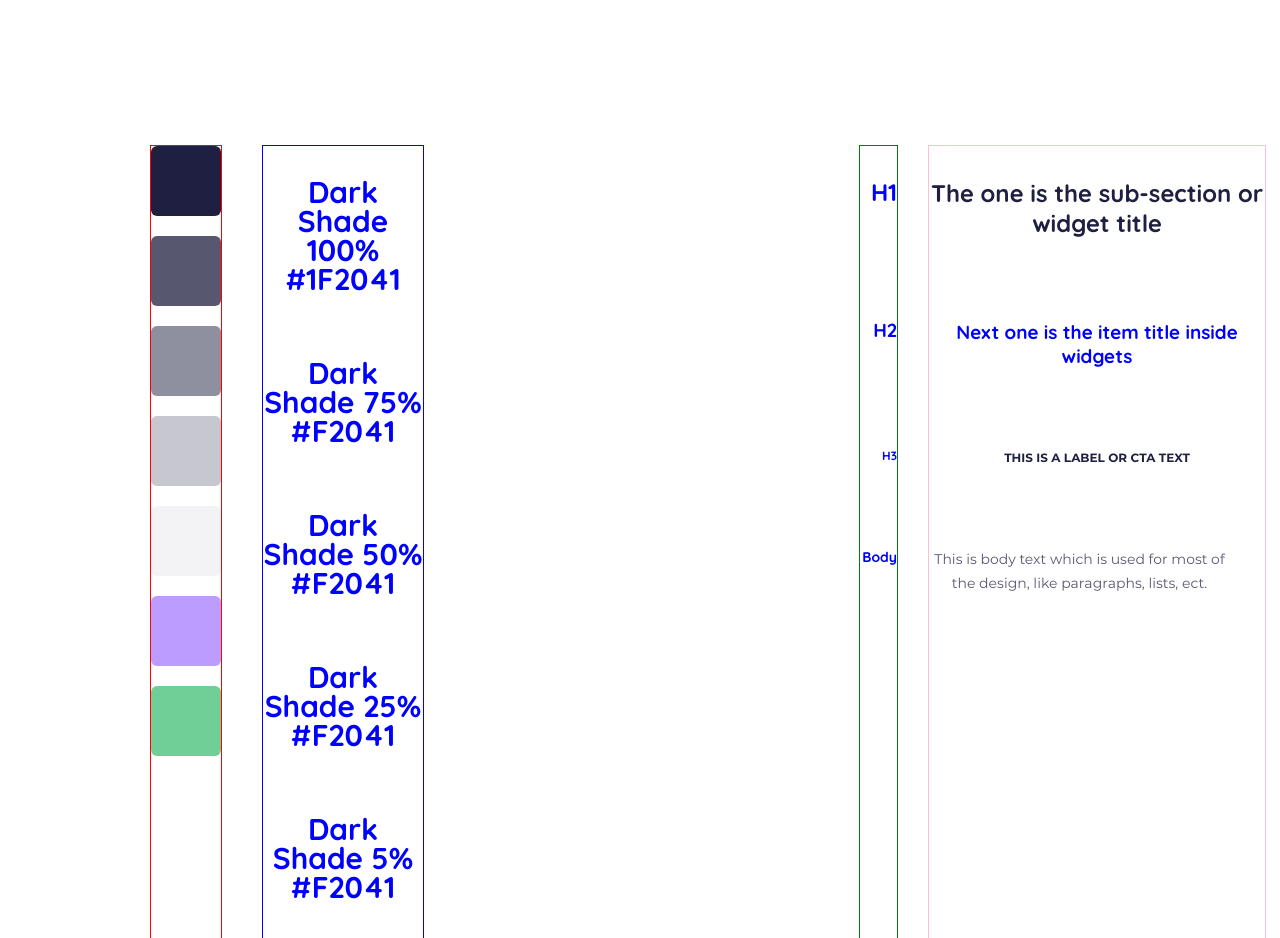
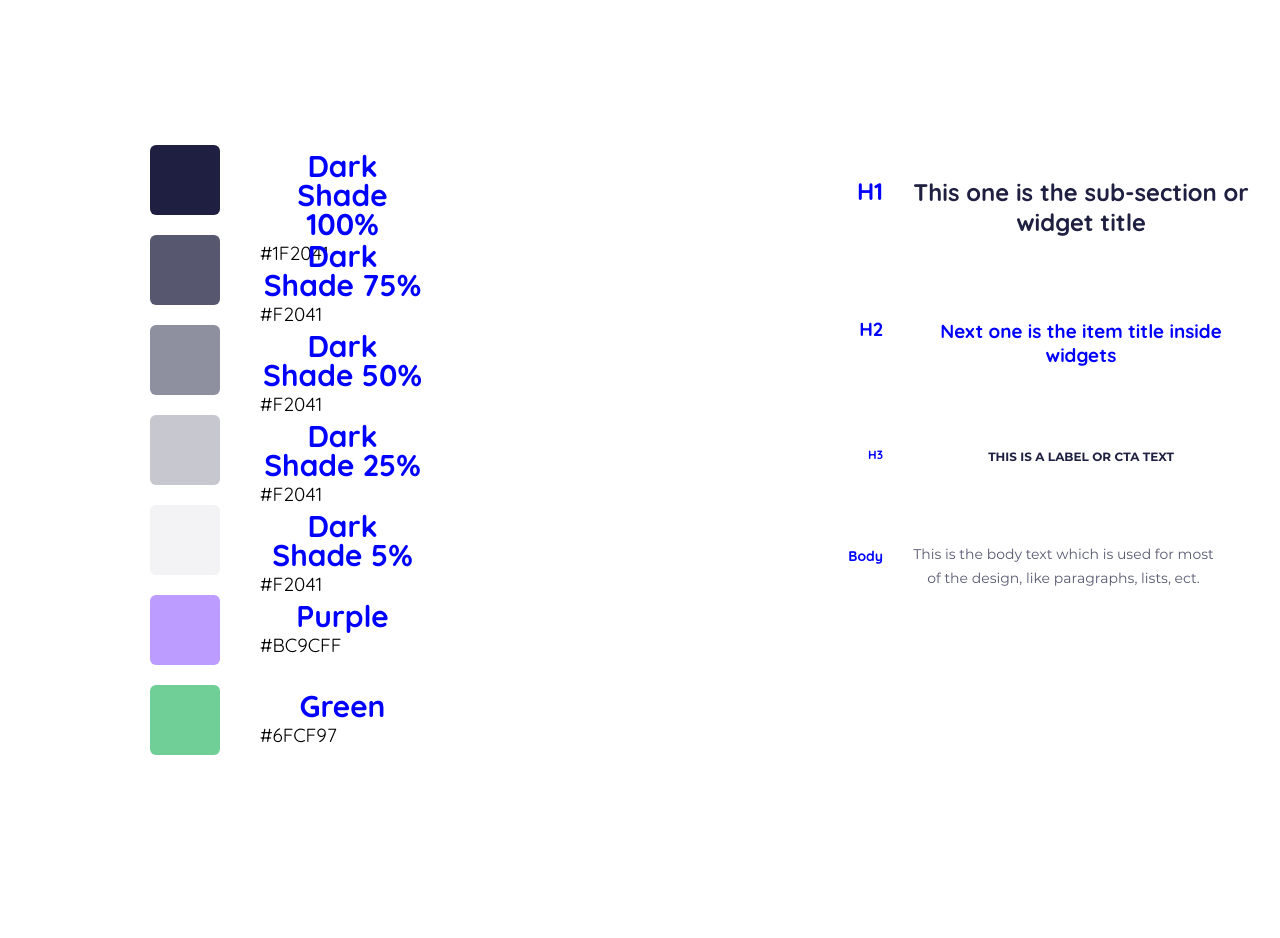
Before and after one commit to jendos-kgd/hotel, a website built with webpack: page src/ui/colors-type/index.pug in a window 1280 px wide. Shown: the top 938 px of the page. After the commit the page ends 900 px from the top, so only its background shows below. Built offline with nearby package versions, Linux system fonts and the light colour scheme.

Commit message:
Compare content Colors&Type with PerfectPixel

```diff
--- a/src/ui/colors-type/index.pug
+++ b/src/ui/colors-type/index.pug
@@ -15,20 +15,34 @@ html
         .block.purple
         .block.green
       .colors_describe
-        p Dark Shade 100% #[br] #1F2041
-        p Dark Shade 75% #[br] #F2041
-        p Dark Shade 50% #[br] #F2041
-        p Dark Shade 25% #[br] #F2041
-        p Dark Shade 5% #[br] #F2041
-        p Purple #[br] #BC9CFF
-        p Green #[br] #6FCF97
+        .describe_container
+          p Dark Shade 100%
+          span.color_index #1F2041
+        .describe_container
+          p Dark Shade 75%
+          span.color_index #F2041
+        .describe_container
+          p Dark Shade 50%
+          span.color_index #F2041
+        .describe_container
+          p Dark Shade 25%
+          span.color_index #F2041
+        .describe_container
+          p Dark Shade 5%
+          span.color_index #F2041
+        .describe_container
+          p Purple
+          span.color_index #BC9CFF
+        .describe_container
+          p Green
+          span.color_index #6FCF97
       .tegs_name
         p.H1 H1
         p.H2 H2
         p.H3 H3
         p.BODY Body
       .fonts_example
-        p.H1_text The one is the sub-section or widget title
+        p.H1_text This one is the sub-section or widget title
         p.H2_text Next one is the item title inside widgets
         p.H3_text This is a label or cta text
-        p.BODY_text This is body text which is used for most of the design, like paragraphs, lists, ect.
+        p.BODY_text This is the body text which is used for most of the design, like paragraphs, lists, ect.
--- a/src/ui/colors-type/style.scss
+++ b/src/ui/colors-type/style.scss
@@ -23,7 +23,6 @@ html {
   .colors_visual {
     margin-left: 150px;
     margin-top: 145px;
-    border: 1px solid red; //temp
   }
   .block {
     margin-bottom: 20px;
@@ -60,16 +59,23 @@ html {
     margin-top: 145px;
     margin-left: 40px;
     line-height: 29px;
-    width: 160px;
-    border: 1px solid blue; //temp
+    width: 165px;
+    .describe_container {
+      height: 70px;
+      margin-bottom: 20px;
+      .color_index {
+        font-weight: normal;
+      }
+    }
     p {
-      padding-bottom: 33px;
+      vertical-align: middle;
+      padding-top: 7px;
+
     }
   }
   .tegs_name {
     margin-top: 145px;
-    margin-left: 435px;
-    border: 1px solid green; //temp
+    margin-left: 421px;
     font-family: $fontM;
     font-style: normal;
     font-weight: normal;
@@ -99,7 +105,6 @@ html {
     }
   }
   .fonts_example {
-    border: 1px solid pink; //temp
     margin-top: 145px;
     margin-left: 30px;
     width: 336px;
@@ -136,7 +141,7 @@ html {
       font-size: 14px;
       line-height: 24px;
       color: $dark75;
-      margin-top: 50px;
+      margin-top: 46px;
       width: 301px;
     }
   }
```
Also changed, not shown: src/ui/colors-type/index.html, src/ui/colors-type/style.css, 1 other file.
